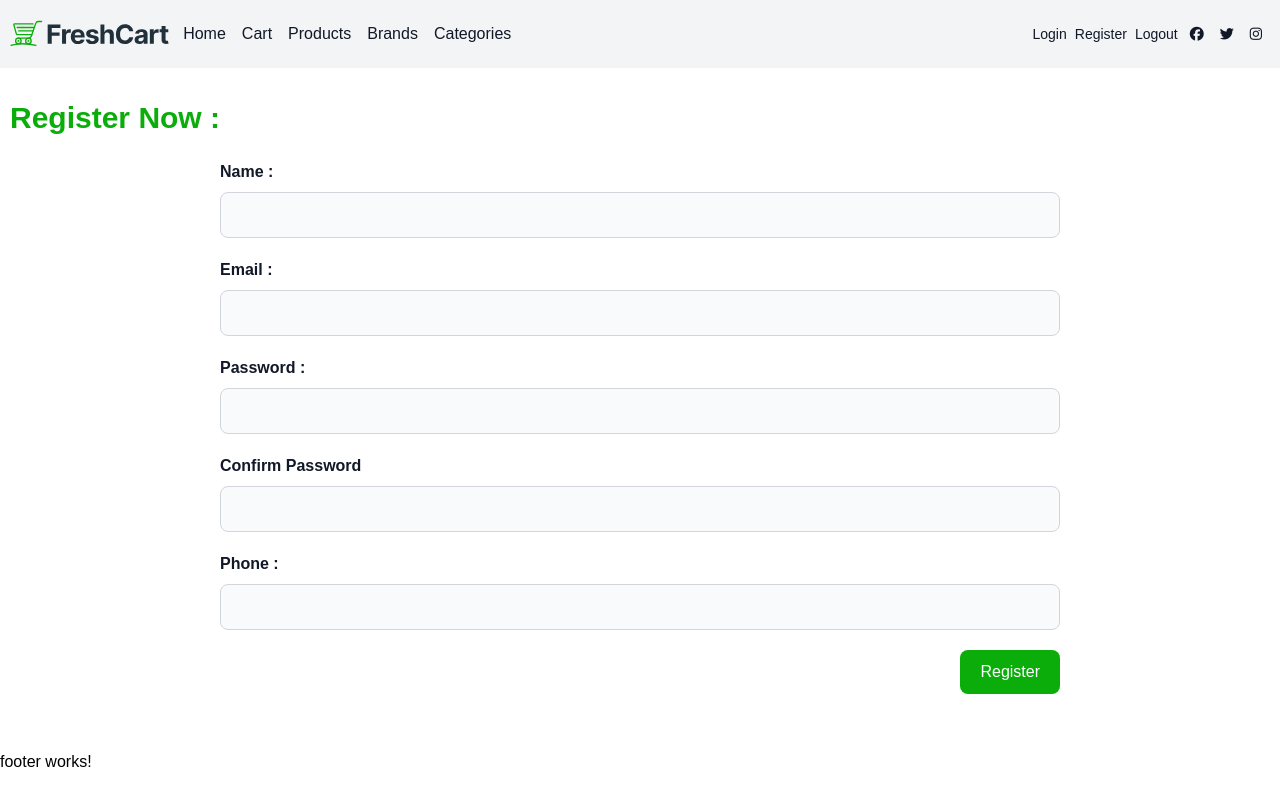
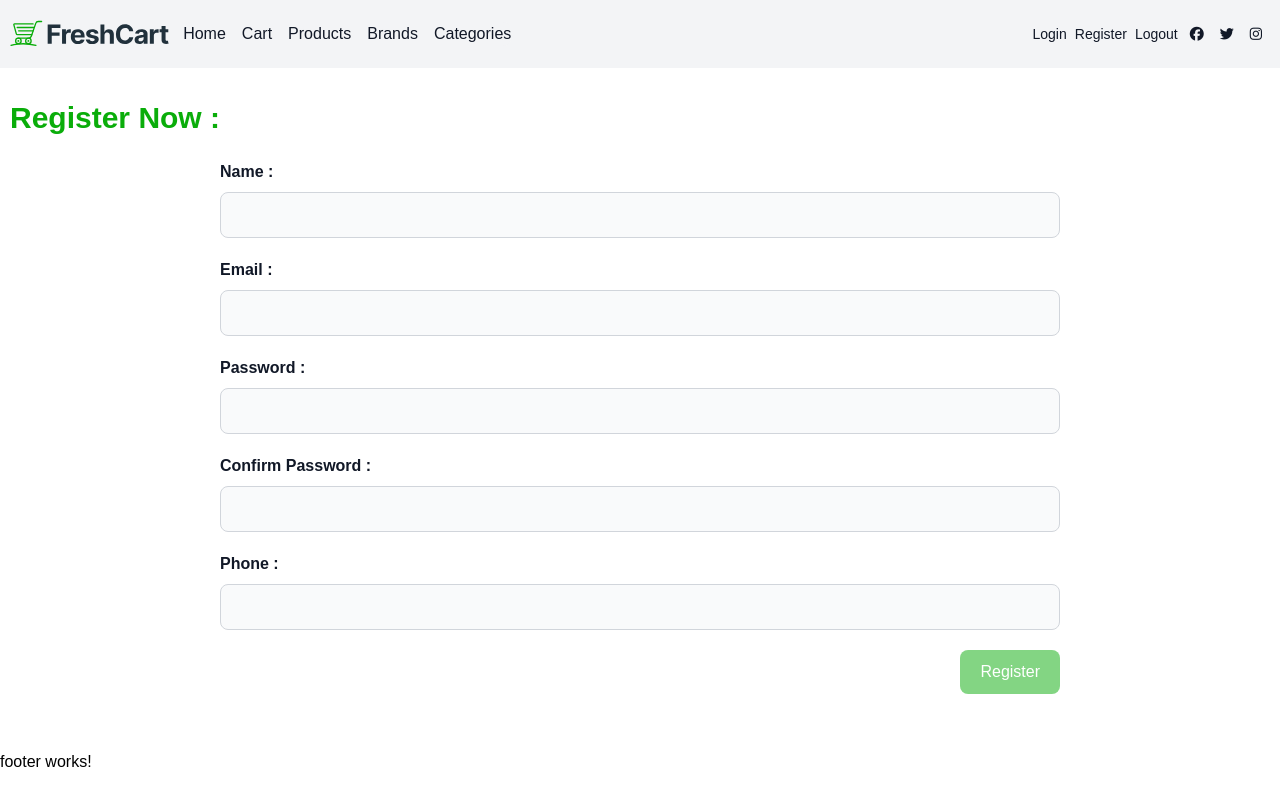
Before and after one commit to nasserml/Route-Frontend-Eng-Shimaa-Farag-Angular-E-Commerce-Project, an Angular app: page /register in a window 1280 px wide. Built offline with nearby package versions, Linux system fonts and the light colour scheme; a web font is replaced by a local one.

Commit message:
Week-4-session-1 10-validation 11-show-alert-message 12-loadingand-diable-button added to the register component ts and it html

```diff
--- a/src/app/layout/pages/register/register.component.html
+++ b/src/app/layout/pages/register/register.component.html
@@ -6,32 +6,146 @@
 
 
         <form (ngSubmit)="sendData()" [formGroup]="registerForm" class="w-2/3 mx-auto my-6">
+
+
+            @if (errMsg) {
+                <div class="mt-2 p-4 mb-4 text-base text-red-900 rounded-lg bg-red-200 dark:bg-gray-800  dark:text-red-400" role="alert"><span class="font-extrabold text-xl">{{errMsg}}</span></div>
+
+            }
+
+
+
             <div class="mb-5">
                 <label for="user-name" class="block mb-2 text-base font-bold text-gray-900  dark:text-white">Name : </label>
                 <input type="text" id="user-name" class="bg-gray-50 font-bold border border-gray-300 text-gray-900  text-base rounded-lg focus:ring-green-500 focus:border-green-500 block w-full p-2.5 dark:bg-gray-700 dark:border-gray-600 dark:placeholder-gray-400 dark:text-white dark:focus:ring-green-500 dark:focus:border-green-500" formControlName="name"  />
+
+                @if(registerForm.get('name')?.errors && registerForm.get('name')?.touched ) {
+
+                    @if( registerForm.get('name')?.errors?.['required']  ) {
+                        <div class="mt-2 p-4 mb-4 text-base text-red-800 rounded-lg bg-red-50 dark:bg-gray-800  dark:text-red-400" role="alert"><span class="font-bold">Name is Required</span></div>
+
+                    }
+
+                    @if( registerForm.get('name')?.errors?.['minlength'] ){
+
+                        <div class="p-4 mt-2 mb-4 text-base text-red-800 rounded-lg bg-red-50 dark:bg-gray-800  dark:text-red-400" role="alert"><span class="font-bold">Name minLength is 3 char</span></div>
+                    }
+
+                    @if( registerForm.get('name')?.errors?.['maxlength'] ) {
+
+                        <div class="p-4 mt-2 mb-4 text-base text-red-800 rounded-lg bg-red-50 dark:bg-gray-800  dark:text-red-400" role="alert"><span class="font-bold">Name maxLEngth is 10 xhar</span></div>
+                    }
+
+
+
+                }
+
+
+
             </div>
 
             <div class="mb-5">
+
                 <label for="user-email" class="block mb-2 text-base font-bold text-gray-900  dark:text-white">Email : </label>
                 <input type="email" id="user-email" class="bg-gray-50 font-bold border border-gray-300 text-gray-900  text-base rounded-lg focus:ring-green-500 focus:border-green-500 block w-full p-2.5 dark:bg-gray-700 dark:border-gray-600 dark:placeholder-gray-400 dark:text-white dark:focus:ring-green-500 dark:focus:border-green-500"   formControlName="email" />
+
+                @if(registerForm.get('email')?.errors && registerForm.get('email')?.touched ) {
+
+                    @if( registerForm.get('email')?.errors?.['required']  ) {
+                        <div class="mt-2 p-4 mb-4 text-base text-red-800 rounded-lg bg-red-50 dark:bg-gray-800  dark:text-red-400" role="alert"><span class="font-bold">Email is Required</span></div>
+
+                    }
+
+                    @if( registerForm.get('email')?.errors?.['email'] ) {
+                        <div class="mt-2 p-4 mb-4 text-base text-red-800 rounded-lg bg-red-50 dark:bg-gray-800  dark:text-red-400" role="alert"><span class="font-bold">Enter a valid email</span></div>
+                    }
+
+
+
+
+
+                }
+
             </div>
 
             <div class="mb-5">
                 <label for="user-password" class="block mb-2 text-base font-bold text-gray-900  dark:text-white">Password : </label>
                 <input type="password" id="user-password" class="bg-gray-50 font-bold border border-gray-300 text-gray-900  text-base rounded-lg focus:ring-green-500 focus:border-green-500 block w-full p-2.5 dark:bg-gray-700 dark:border-gray-600 dark:placeholder-gray-400 dark:text-white dark:focus:ring-green-500 dark:focus:border-green-500"  formControlName="password" />
+
+                @if(registerForm.get('password')?.errors && registerForm.get('password')?.touched ) {
+
+                    @if( registerForm.get('password')?.errors?.['required']  ) {
+                        <div class="mt-2 p-4 mb-4 text-base text-red-800 rounded-lg bg-red-50 dark:bg-gray-800  dark:text-red-400" role="alert"><span class="font-bold">password is Required</span></div>
+
+                    }
+
+                    @if( registerForm.get('password')?.errors?.['pattern'] ) {
+                        <div class="mt-2 p-4 mb-4 text-base text-red-800 rounded-lg bg-red-50 dark:bg-gray-800  dark:text-red-400" role="alert"><span class="font-bold">Enter a valid password starting with capital letter and 8 char </span></div>
+                    }
+
+
+
+
+
+                }
+
             </div>
 
             <div class="mb-5">
-                <label for="user-rePassword" class="block mb-2 text-base font-bold text-gray-900  dark:text-white">Confirm Password</label>
+                <label for="user-rePassword" class="block mb-2 text-base font-bold text-gray-900  dark:text-white">Confirm Password : </label>
                 <input type="password" id="user-rePassword" class="bg-gray-50 font-bold border border-gray-300 text-gray-900  text-base rounded-lg focus:ring-green-500 focus:border-green-500 block w-full p-2.5 dark:bg-gray-700 dark:border-gray-600 dark:placeholder-gray-400 dark:text-white dark:focus:ring-green-500 dark:focus:border-green-500"  formControlName="rePassword" />
+
+                @if(registerForm.get('rePassword')?.errors && registerForm.get('rePassword')?.touched ) {
+
+                    @if( registerForm.get('rePassword')?.errors?.['required']  ) {
+                        <div class="mt-2 p-4 mb-4 text-base text-red-800 rounded-lg bg-red-50 dark:bg-gray-800  dark:text-red-400" role="alert"><span class="font-bold">Confirm Password is Required</span></div>
+
+                    }
+
+                    @if( registerForm.get('rePassword')?.errors?.['pattern'] ) {
+                        <div class="mt-2 p-4 mb-4 text-base text-red-800 rounded-lg bg-red-50 dark:bg-gray-800  dark:text-red-400" role="alert"><span class="font-bold">Enter a valid Confirm Password Start With Captel Letter and 8 character </span></div>
+                    }
+
+
+
+
+
+                }
+
             </div>
 
             <div class="mb-5">
                 <label for="user-phone" class="block mb-2 text-base font-bold text-gray-900  dark:text-white">Phone : </label>
                 <input type="tel" id="user-phone" class="bg-gray-50 font-bold border border-gray-300 text-gray-900  text-base rounded-lg focus:ring-green-500 focus:border-green-500 block w-full p-2.5 dark:bg-gray-700 dark:border-gray-600 dark:placeholder-gray-400 dark:text-white dark:focus:ring-green-500 dark:focus:border-green-500"  formControlName="phone" />
+
+                @if(registerForm.get('phone')?.errors && registerForm.get('phone')?.touched ) {
+
+                    @if( registerForm.get('phone')?.errors?.['required']  ) {
+                        <div class="mt-2 p-4 mb-4 text-base text-red-800 rounded-lg bg-red-50 dark:bg-gray-800  dark:text-red-400" role="alert"><span class="font-bold">Phone is Required</span></div>
+
+                    }
+
+                    @if( registerForm.get('phone')?.errors?.['pattern'] ) {
+                        <div class="mt-2 p-4 mb-4 text-base text-red-800 rounded-lg bg-red-50 dark:bg-gray-800  dark:text-red-400" role="alert"><span class="font-bold">Enter a valid Phone number </span></div>
+                    }
+
+
+
+
+
+                }
+
+
             </div>
 
-            <button type="submit" class="text-white ms-auto block bg-main-color-0aad0a hover:bg-green-500 focus:ring-4 focus:outline-none focus:ring-green-300 font-medium rounded-lg text-base w-full sm:w-auto px-5 py-2.5 text-center dark:bg-green-600 dark:hover:bg-green-700 dark:focus:ring-green-800">Register</button>
+            <button [disabled]="registerForm.invalid" type="submit" class="text-white ms-auto block disabled:opacity-50 disabled:hover:bg-main-color-0aad0a bg-main-color-0aad0a hover:bg-green-500 focus:ring-4 focus:outline-none focus:ring-green-300 font-medium rounded-lg text-base w-full sm:w-auto px-5 py-2.5 text-center dark:bg-green-600 dark:hover:bg-green-700 dark:focus:ring-green-800">
+                @if (isLoading) {
+                     <i class="fa-solid fa-spinner fa-spin"></i>
+
+                }@else {
+                    Register
+                }
+            </button>
         </form>
 
     </div>
--- a/src/app/layout/pages/register/register.component.ts
+++ b/src/app/layout/pages/register/register.component.ts
@@ -1,5 +1,5 @@
 import { Component } from '@angular/core';
-import {ReactiveFormsModule, FormControl, FormGroup} from '@angular/forms';
+import {ReactiveFormsModule, FormControl, FormGroup, Validators} from '@angular/forms';
 import { AuthService } from '../../../shared/services/auth.service';
 import { Router } from '@angular/router';
 
@@ -12,12 +12,15 @@ import { Router } from '@angular/router';
 })
 export class RegisterComponent {
 
+  errMsg:string ='';
+  isLoading:boolean = false;
+
   registerForm:FormGroup = new FormGroup({
-    name:new FormControl(null),
-    email: new FormControl(null),
-    password: new FormControl(null),
-    rePassword: new FormControl(null),
-    phone: new FormControl(null)
+    name:new FormControl(null,[Validators.required, Validators.minLength(3),Validators.maxLength(10)]),
+    email: new FormControl(null, [Validators.required, Validators.email]),
+    password: new FormControl(null, [Validators.required, Validators.pattern(/^[A-Z][a-z0-9]{8}$/)]),
+    rePassword: new FormControl(null, [Validators.required, ]),
+    phone: new FormControl(null, [Validators.required, Validators.pattern(/^01[1250][0-9]{8}$/)])
 
   });
 
@@ -25,23 +28,29 @@ export class RegisterComponent {
 
 
   sendData():void{
+    this.isLoading= true;
+
+    console.log(this.registerForm)
+
 
     this._auth.register(this.registerForm.value).subscribe({
       next: (response) => {
         if(response.message == 'success') {
 
-          this.router.navigate(['/login'])
+          this.router.navigate(['/login']);
+          this.isLoading= false;
 
         }
       },
       error: (err) => {
         console.log('error',err);
+        this.errMsg = err.error.message;
+        this.isLoading = false
       },
       complete: () =>{
         console.log('complete')
       }
-    })
-
+    });
   }
 
 }
```
